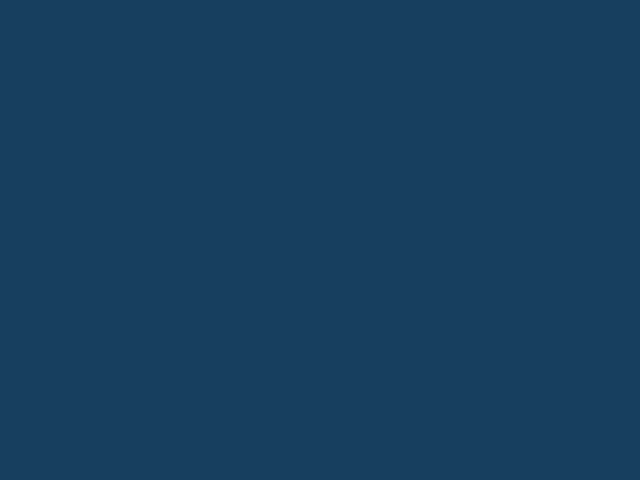
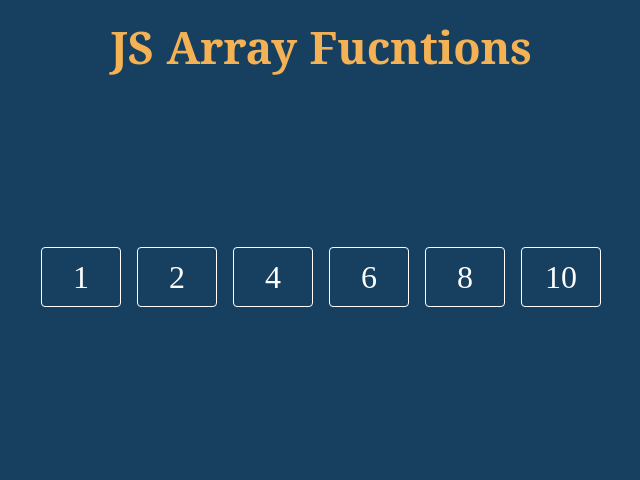
Before and after one commit to Nechir-89/jsArrayFunctions, a plain HTML site: page index.html in a window 1280 px wide. Shown: the whole page, without its empty margins (319-959 px from the left). Drawn offline with Linux system fonts and the light colour scheme.

Commit message:
adding array html elements

```diff
--- a/index.html
+++ b/index.html
@@ -10,10 +10,15 @@
 </head>
 
 <body>
-
-
-
-
+  <h1 class="page-header">JS Array Fucntions</h1>
+  <section class="array-section">
+    <span class="array-item">1</span>
+    <span class="array-item">2</span>
+    <span class="array-item">4</span>
+    <span class="array-item">6</span>
+    <span class="array-item">8</span>
+    <span class="array-item">10</span>
+  </section>
   <script type="module" src="./App.js"></script>
 </body>
 
--- a/style.css
+++ b/style.css
@@ -1,5 +1,7 @@
 :root {
   --mainBackground: #173F5F;
+  --goldForground: #F4B255;
+  --primeWhite: #FEFEFE;
 }
 
 *, *::after, *::before {
@@ -8,8 +10,48 @@
   box-sizing: border-box;
 }
 
-body{
+body {
   background-color: var(--mainBackground);
   width: 100%;
   height: 100%;
 }
+
+h1 {
+  color: var(--goldForground);
+  text-align: center;
+  margin-top: 1rem;
+  font-family: Cambria, Cochin, Georgia, Times, 'Times New Roman', serif;
+  font-size: 2.8rem;
+  letter-spacing: -0.24px;
+  word-spacing: 1.24px;
+
+}
+
+.array-section {
+  display: flex;
+  justify-content: center;
+  align-items: center;
+  height: 400px;
+}
+
+.array-item {
+  border: 1px solid var(--primeWhite);
+  border-radius: 0.25rem;
+  width: 80px;
+  height: 60px;
+  display: flex;
+  justify-content: center;
+  align-items: center;
+  color: var(--primeWhite);
+  font-size: 2rem;
+  font-weight: 500;
+  margin: 0.5rem;
+}
+
+.array-item:hover {
+  color: var(--goldForground);
+  font-weight: 700;
+  border: 2px solid var(--goldForground);
+  cursor: pointer;
+  transform: scale(1.09);
+}
```
